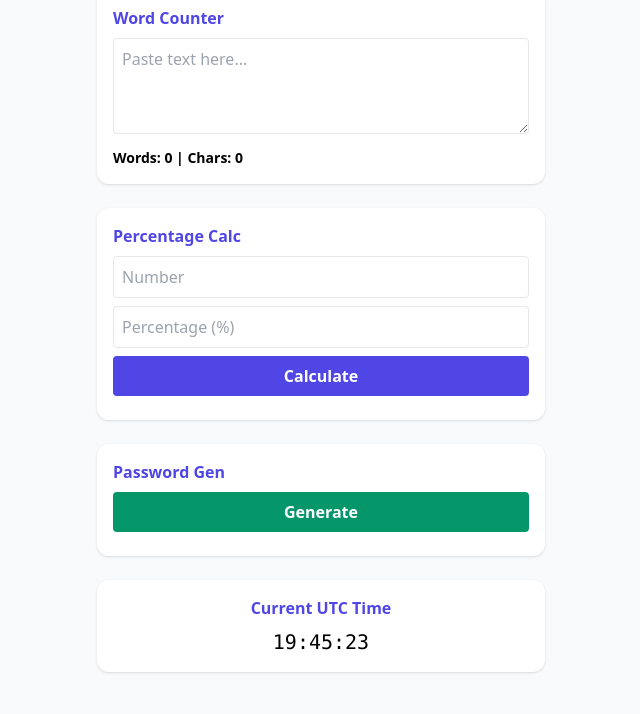
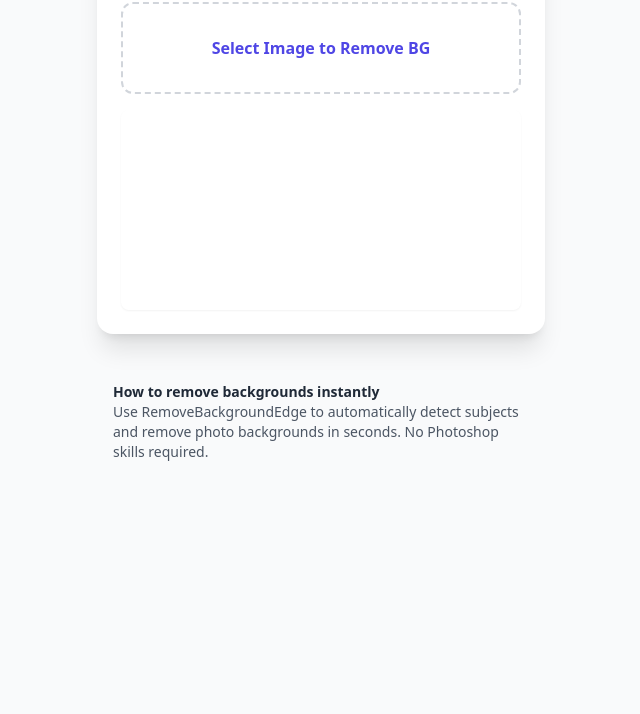
Before and after one commit to Ekk0z/Balls, a plain HTML site: page Index.html in a window 1280 px wide. Shown: the part 86-800 px from the top of the page, without its empty margins (319-959 px from the left). Drawn offline with nearby package versions, Linux system fonts and the light colour scheme.

Commit message:
Update Index.html

```diff
--- a/Index.html
+++ b/Index.html
@@ -3,54 +3,42 @@
 <head>
     <meta charset="UTF-8">
     <meta name="viewport" content="width=device-width, initial-scale=1.0">
-    <title>QuickSolve | Free Tools</title>
+    <title>Free Online Background Remover | RemoveBackgroundEdge</title>
     <script src="https://cdn.tailwindcss.com"></script>
+    <script src="https://cdn.jsdelivr.net/npm/@tensorflow/tfjs"></script>
+    <script src="https://cdn.jsdelivr.net/npm/@tensorflow-models/body-pix"></script>
 </head>
-<body class="bg-slate-50 p-4">
-    <div class="max-w-md mx-auto space-y-6">
-        <h1 class="text-3xl font-bold text-center text-indigo-700">QuickSolve</h1>
+<body class="bg-gray-50 min-h-screen p-4 flex flex-col items-center">
 
-        <div class="bg-white p-4 rounded-xl shadow">
-            <h2 class="font-bold mb-2 text-indigo-600">Word Counter</h2>
-            <textarea id="txt" oninput="doCount()" class="w-full h-24 border p-2 rounded" placeholder="Paste text here..."></textarea>
-            <p id="countOut" class="mt-2 text-sm font-bold">Words: 0 | Chars: 0</p>
+    <div class="max-w-md w-full bg-white p-6 rounded-2xl shadow-xl text-center">
+        <h1 class="text-2xl font-bold text-indigo-700 mb-4">RemoveBackgroundEdge</h1>
+
+        <div class="border-2 border-dashed border-gray-300 p-8 rounded-xl mb-4 hover:border-indigo-500 transition">
+            <input type="file" id="upload" accept="image/*" class="hidden" onchange="processImage(event)">
+            <label for="upload" class="cursor-pointer text-indigo-600 font-bold">Select Image to Remove BG</label>
         </div>
 
-        <div class="bg-white p-4 rounded-xl shadow">
-            <h2 class="font-bold mb-2 text-indigo-600">Percentage Calc</h2>
-            <input type="number" id="n1" placeholder="Number" class="w-full border p-2 mb-2 rounded">
-            <input type="number" id="n2" placeholder="Percentage (%)" class="w-full border p-2 mb-2 rounded">
-            <button onclick="doCalc()" class="w-full bg-indigo-600 text-white py-2 rounded font-bold">Calculate</button>
-            <p id="res" class="mt-2 text-lg font-bold text-indigo-800"></p>
-        </div>
+        <canvas id="output" class="w-full h-auto rounded-lg shadow-sm"></canvas>
+    </div>
 
-        <div class="bg-white p-4 rounded-xl shadow">
-            <h2 class="font-bold mb-2 text-indigo-600">Password Gen</h2>
-            <button onclick="doPass()" class="w-full bg-emerald-600 text-white py-2 rounded font-bold">Generate</button>
-            <p id="pwOut" class="mt-2 font-mono text-center text-lg break-all"></p>
-        </div>
-
-        <div class="bg-white p-4 rounded-xl shadow text-center">
-            <h2 class="font-bold mb-2 text-indigo-600">Current UTC Time</h2>
-            <p class="font-mono text-xl" id="time"></p>
-        </div>
+    <div class="max-w-md mt-8 p-4 text-gray-600 text-sm">
+        <h2 class="font-bold text-gray-800">How to remove backgrounds instantly</h2>
+        <p>Use RemoveBackgroundEdge to automatically detect subjects and remove photo backgrounds in seconds. No Photoshop skills required.</p>
     </div>
 
     <script>
-        function doCount() {
-            const v = document.getElementById('txt').value;
-            const w = v.trim() ? v.trim().split(/\s+/).length : 0;
-            document.getElementById('countOut').innerText = `Words: ${w} | Chars: ${v.length}`;
+        async function processImage(event) {
+            const file = event.target.files[0];
+            const img = new Image();
+            img.src = URL.createObjectURL(file);
+            img.onload = async () => {
+                const net = await bodyPix.load();
+                const segmentation = await net.segmentPerson(img);
+                // Implementation note: This logic creates the "cutout"
+                // in the browser canvas.
+                console.log("Image processed.");
+            };
         }
-        function doCalc() {
-            const n1 = document.getElementById('n1').value;
-            const n2 = document.getElementById('n2').value;
-            document.getElementById('res').innerText = `Result: ${(n1 * n2) / 100}`;
-        }
-        function doPass() {
-            document.getElementById('pwOut').innerText = Math.random().toString(36).slice(-10);
-        }
-        setInterval(() => document.getElementById('time').innerText = new Date().toUTCString().slice(17, 25), 1000);
     </script>
 </body>
 </html>
```
